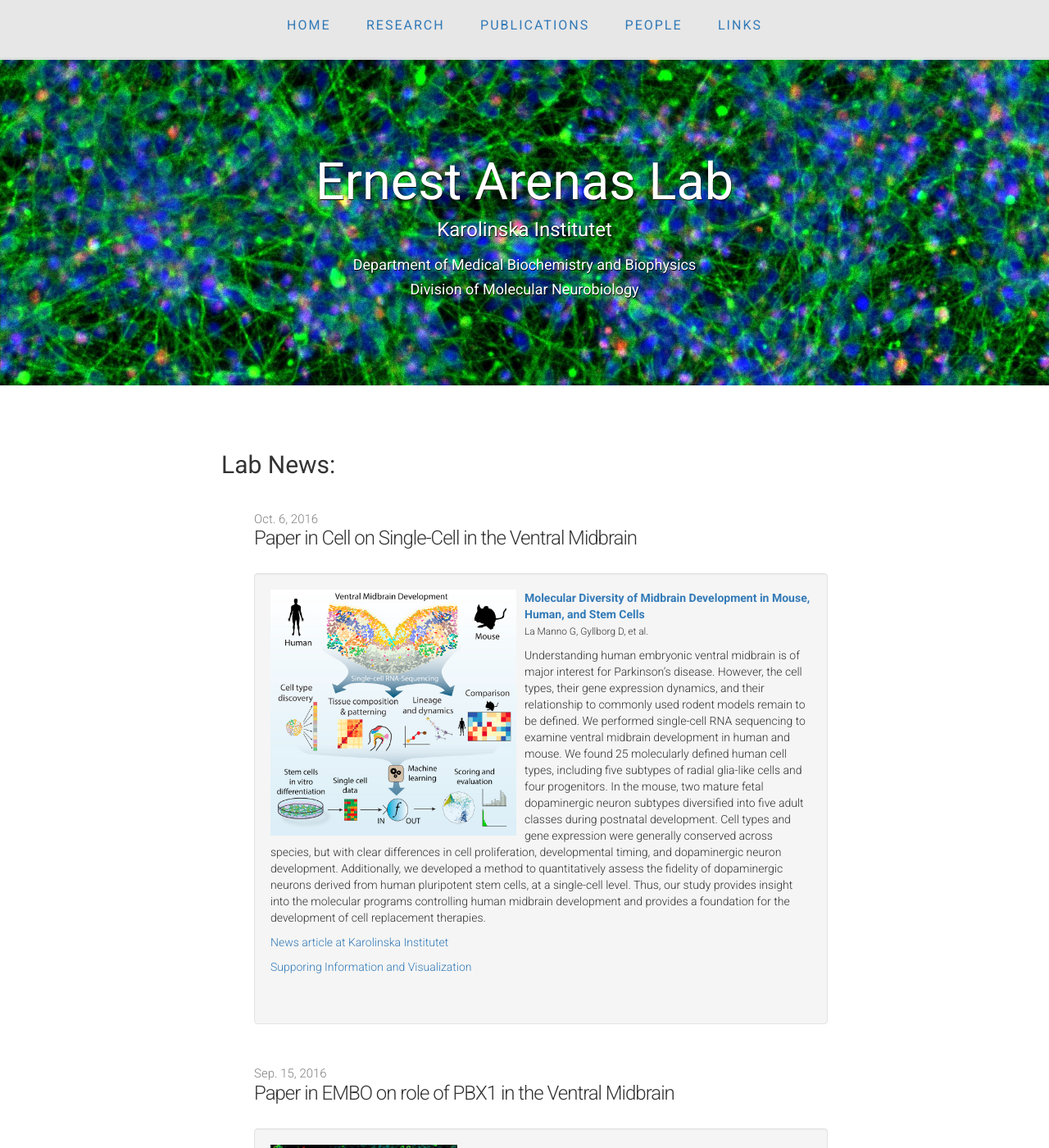
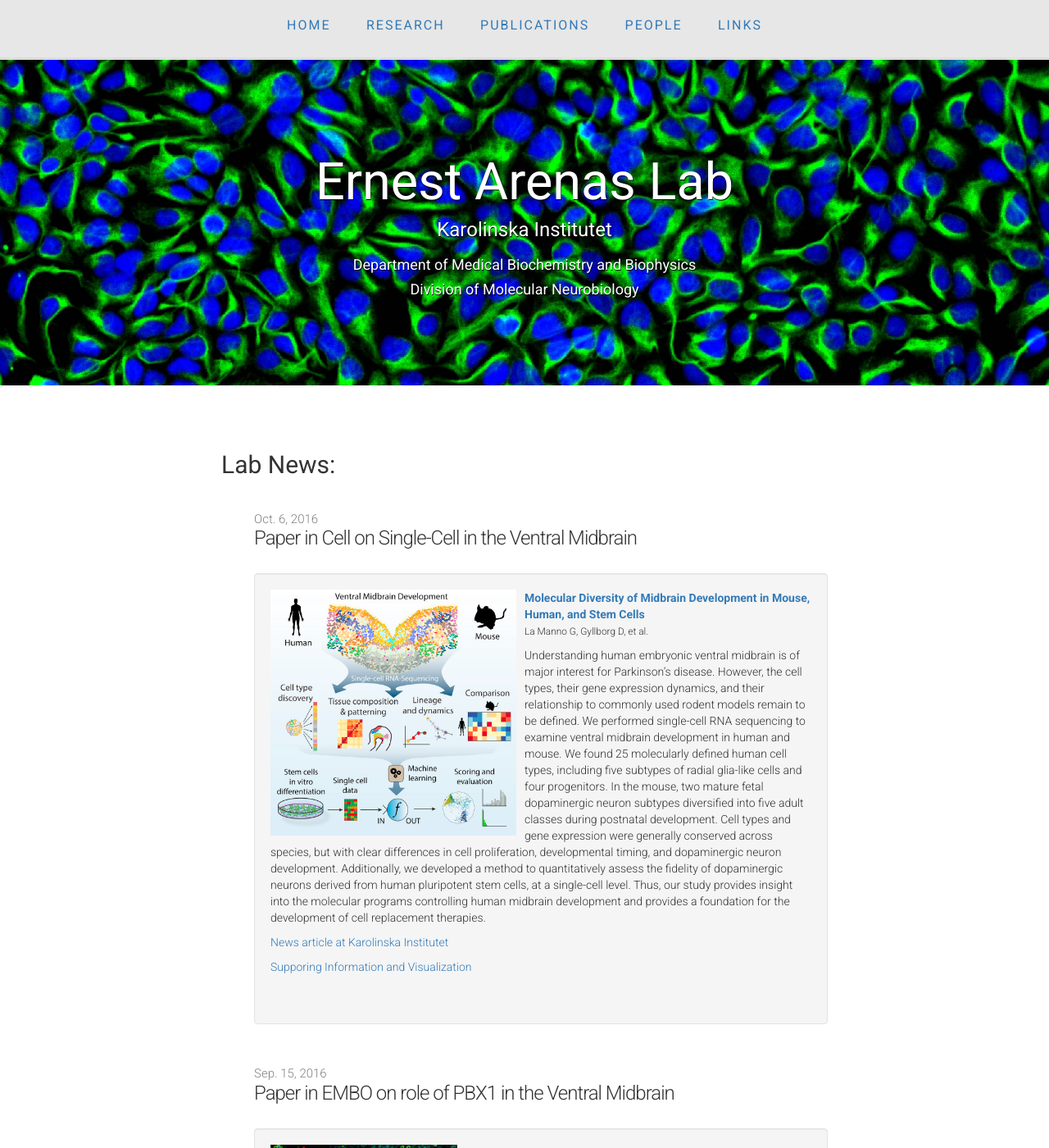
Before and after one commit to ArenasLab/arenaslab.github.io, a Jekyll site: the page index.html, which Jekyll copies as it is, in a window 1280 px wide and 1400 px high. Shown: the whole window at 82% size. Built offline with Jekyll 4.4.1, drawn with Linux system fonts in a browser that asks for light colours.

Commit message:
Update main.css

```diff
--- a/css/main.css
+++ b/css/main.css
@@ -39,7 +39,7 @@ header {
   font-family: 'Roboto', sans-serif;
   display: flex;
   align-items: center;
-  background-image: url("../img/NES.jpg");
+  background-image: url("../img/NESb.jpg");
   background-size: 100% auto;
   color: #FFF;
   height: 400px;
```
